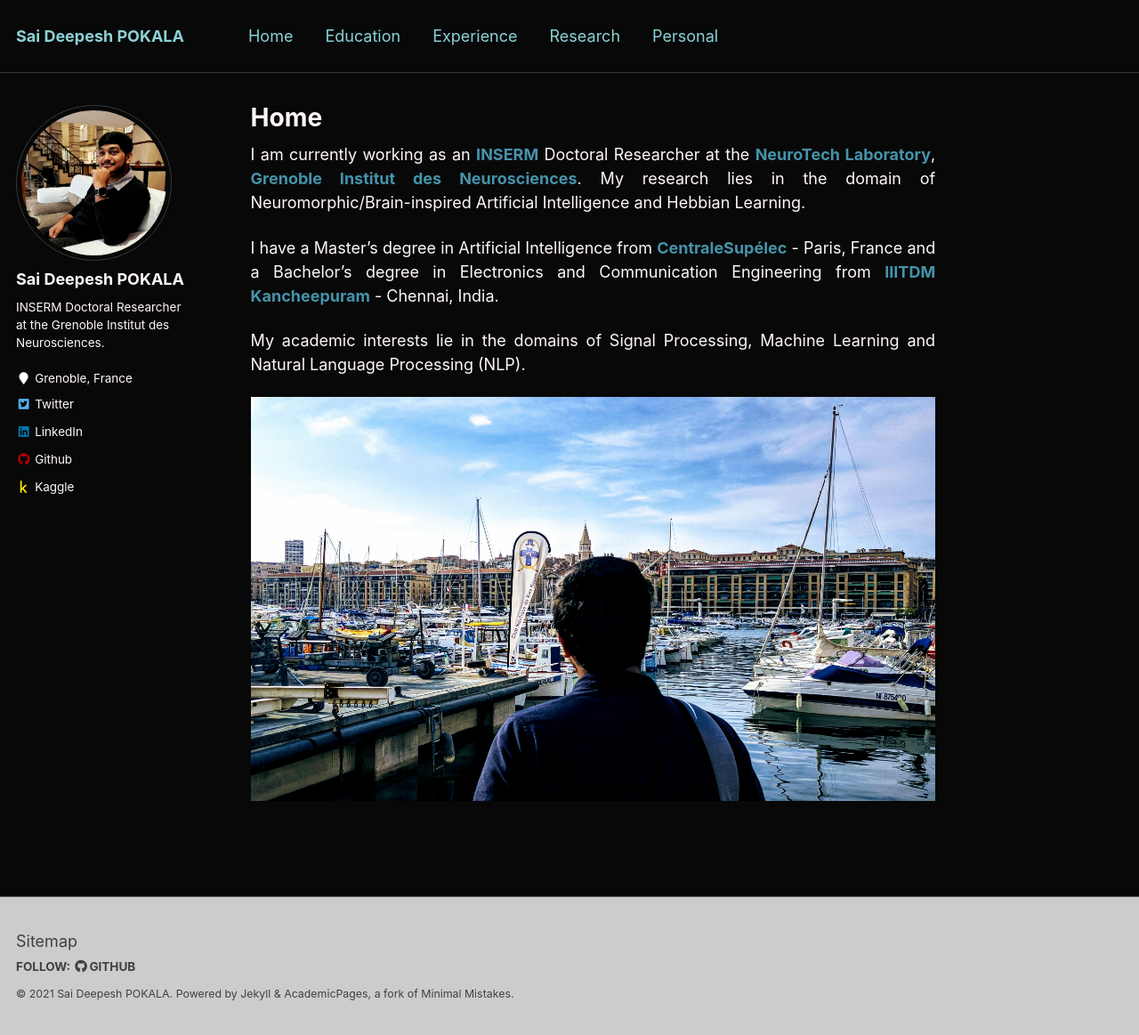
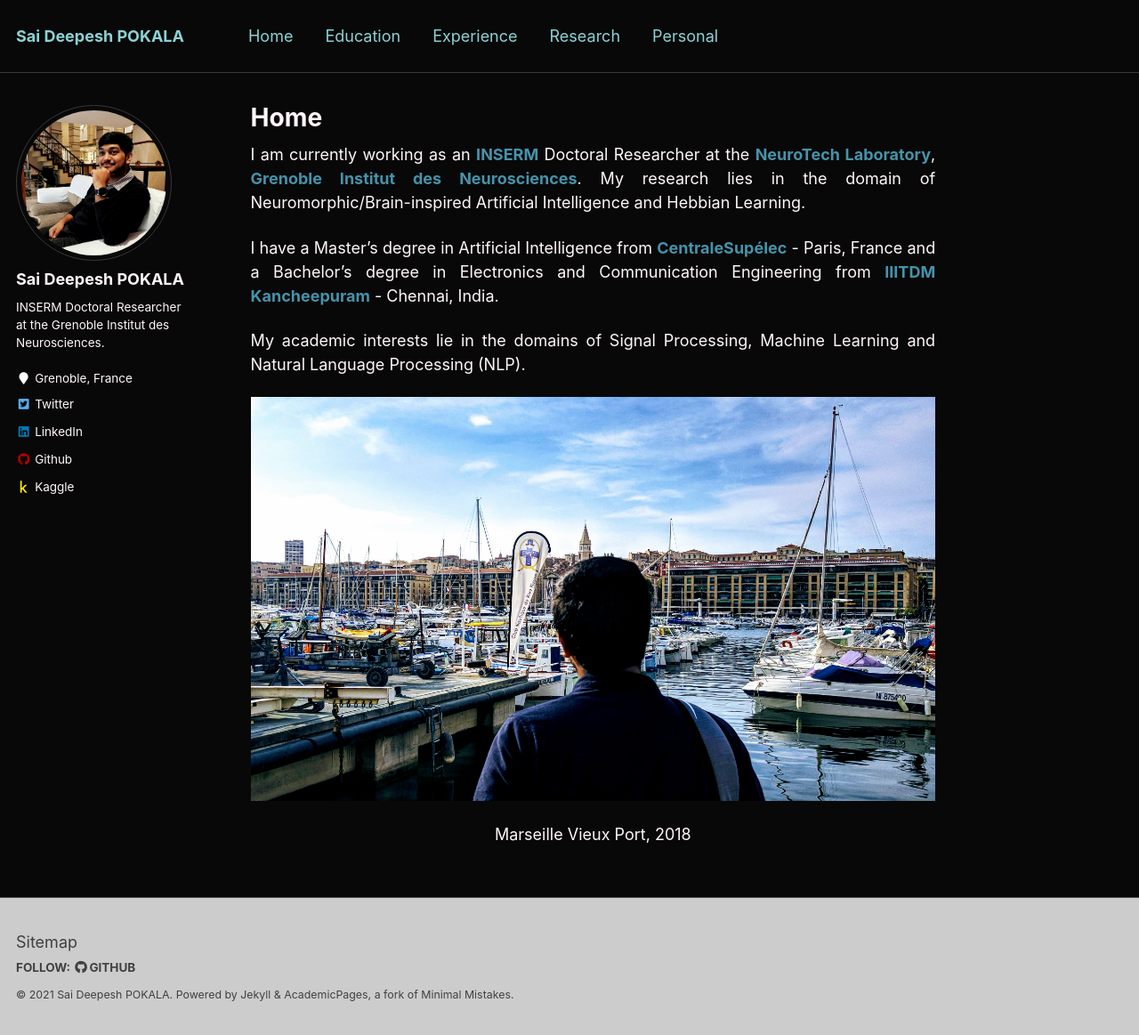
Before and after one commit to saideepesh/saideepesh.github.io, a Jekyll site: the page built from _pages/about.md, in a window 1280 px wide and 1163 px high. Shown: the whole window at 89% size. Built offline with Jekyll 4.4.1, drawn with Linux system fonts in a browser that asks for light colours.

Commit message:
Update about.md

```diff
--- a/_pages/about.md
+++ b/_pages/about.md
@@ -19,3 +19,8 @@ My academic interests lie in the domains of Signal Processing, Machine Learning
 <p align="center">
   <img src="https://saideepesh.github.io/files/Marseille 2018.jpeg?raw=true">
 </p>
+
+
+<p align="center">
+  Marseille Vieux Port, 2018
+</p>
```
